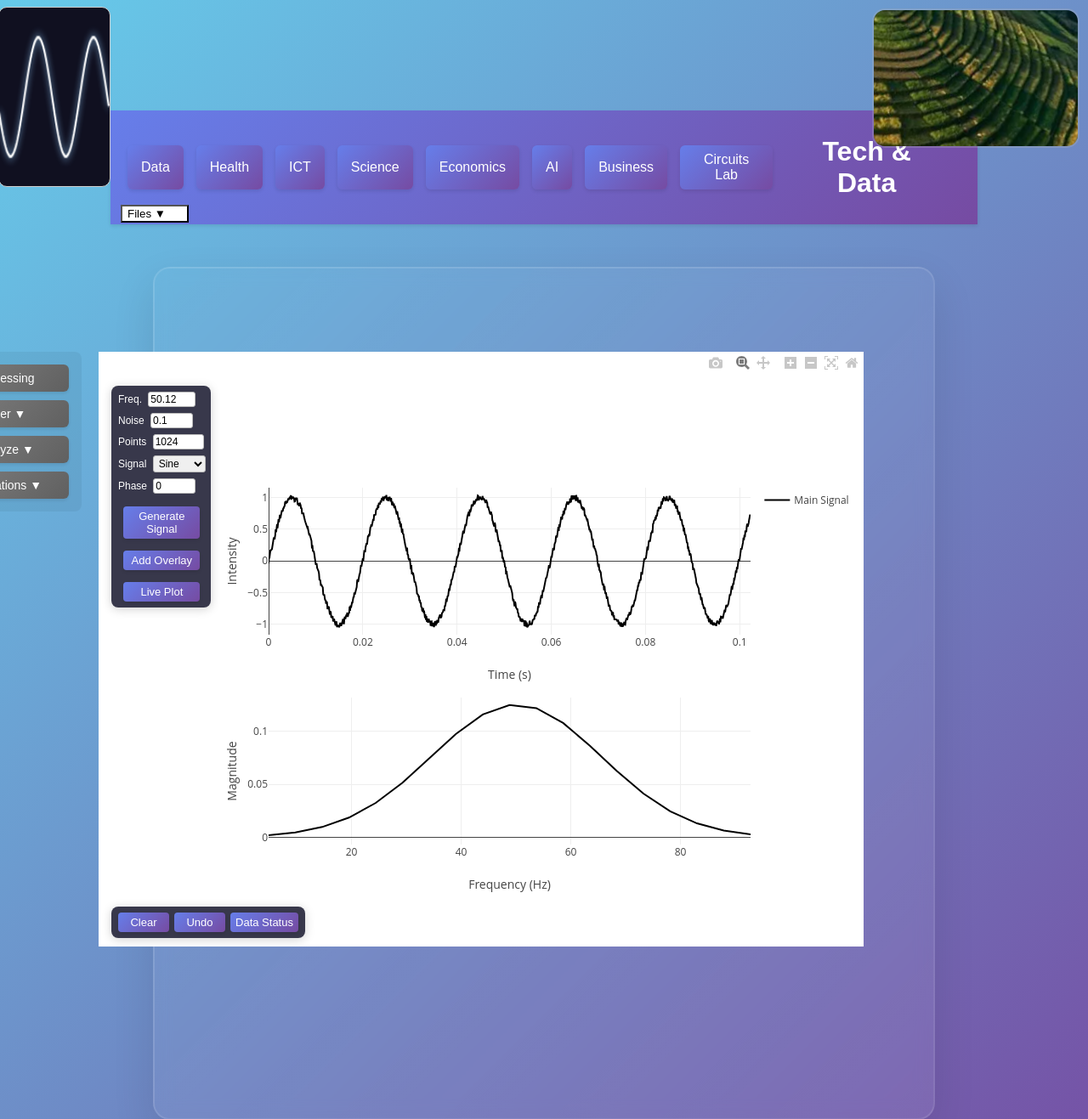
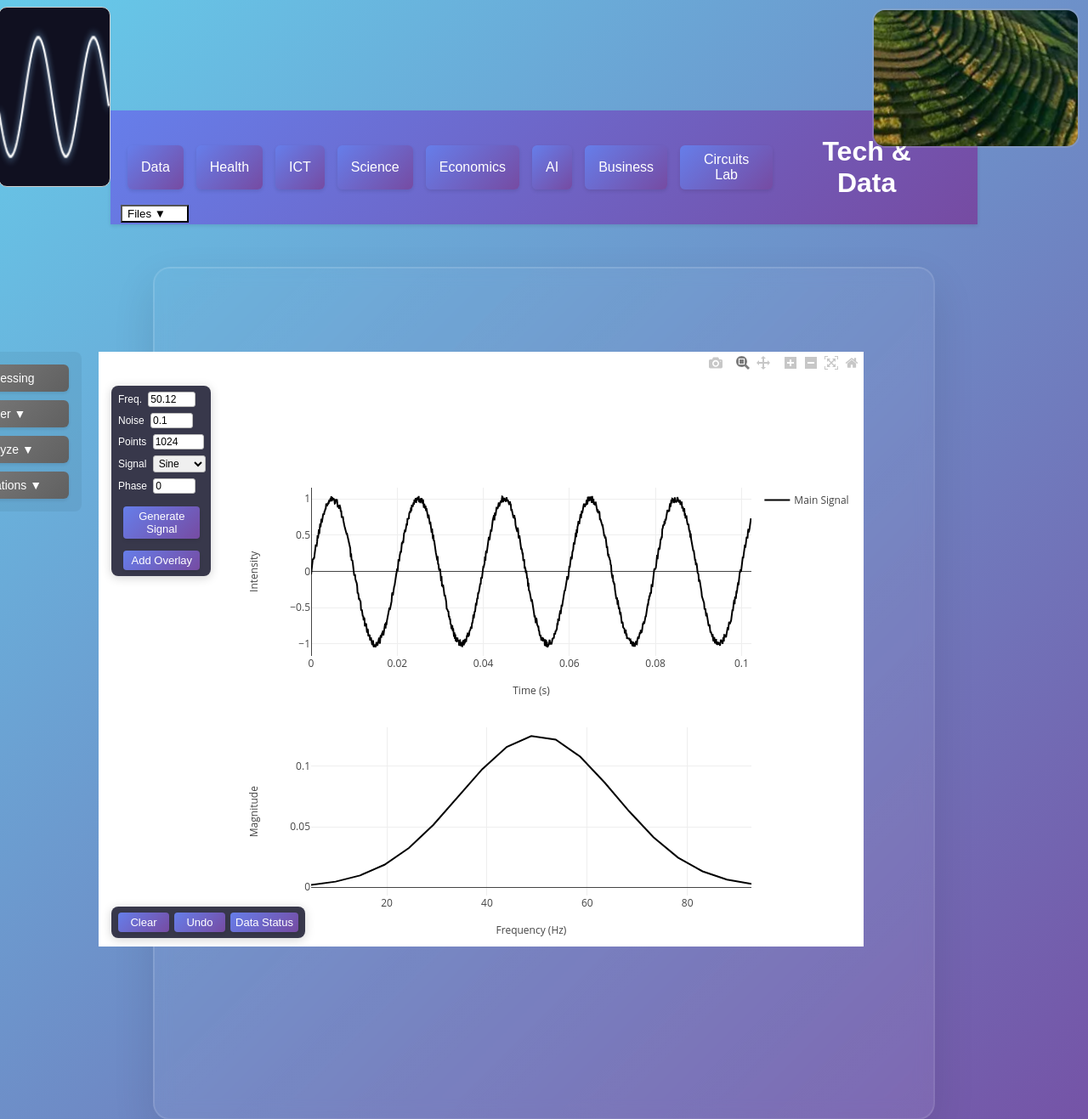
Before and after one commit to thacien20/work_proj, a Flask app: page / in a window 1280 px wide. Shown: the top 1317 px of the page at 85% size. Run offline with Flask 3, Linux system fonts and the light colour scheme; some libraries are stand-ins or nearby versions.

Commit message:
few changes

```diff
--- a/static/js/plotting.js
+++ b/static/js/plotting.js
@@ -142,11 +142,38 @@ export function plotAll() {
         grid: { rows: hasFilterResponse ? 5 : 2, columns: 1, pattern: 'independent' }, // 2 or 5 rows, 1 column
         showlegend: true, // Enable Plotly legend for all traces
         autosize: true, // Let Plotly handle sizing automatically
-        margin: { l: 200, r: 60, t: 160, b: 120 }, // Increased left margin to accommodate in-plot controls and Y-axis labels
-        xaxis: { title: 'Time (s)' }, // Top subplot x-axis (signal)
-        yaxis: { title: 'Intensity' }, // Top subplot y-axis (signal)
-        xaxis2: { title: 'Frequency (Hz)', range: fftRange || undefined }, // Second subplot x-axis (FFT), auto-zoomed
-        yaxis2: { title: 'Magnitude' } // Second subplot y-axis (FFT)
+        margin: { l: 250, r: 60, t: 160, b: 60 }, // Increased bottom margin for x-axis labels
+        xaxis: {
+            title: {
+                text: 'Time (s)',
+                standoff: 20,
+                side: 'bottom'
+            },
+            titlefont: { size: 12 }
+        }, // Top subplot x-axis (signal)
+        yaxis: {
+            title: {
+                text: 'Intensity',
+                standoff: 30
+            },
+            titlefont: { size: 12 }
+        }, // Top subplot y-axis (signal)
+        xaxis2: {
+            title: {
+                text: hasFilterResponse ? '' : 'Frequency (Hz)', // Only show if no filter response (bottom-most)
+                standoff: 20,
+                side: 'bottom'
+            },
+            titlefont: { size: 12 },
+            range: fftRange || undefined
+        }, // Second subplot x-axis (FFT), auto-zoomed
+        yaxis2: {
+            title: {
+                text: 'Magnitude',
+                standoff: 30
+            },
+            titlefont: { size: 12 }
+        } // Second subplot y-axis (FFT)
     };
 
     // --- Add filter response traces if present ---
@@ -191,12 +218,51 @@ export function plotAll() {
         });
 
         // Define axes for the three filter response subplots
-        layout.xaxis3 = { title: 'Sample Index' }; // Impulse response x-axis
-        layout.yaxis3 = { title: 'Amplitude' }; // Impulse response y-axis
-        layout.xaxis4 = { title: 'Frequency (Hz)' }; // Magnitude response x-axis
-        layout.yaxis4 = { title: 'Magnitude' }; // Magnitude response y-axis
-        layout.xaxis5 = { title: 'Frequency (Hz)' }; // Phase response x-axis
-        layout.yaxis5 = { title: 'Phase (radians)' }; // Phase response y-axis
+        layout.xaxis3 = {
+            title: {
+                text: 'Sample Index',
+                standoff: 10,
+                side: 'bottom'
+            },
+            titlefont: { size: 12 }
+        }; // Impulse response x-axis
+        layout.yaxis3 = {
+            title: {
+                text: 'Amplitude',
+                standoff: 30
+            },
+            titlefont: { size: 12 }
+        }; // Impulse response y-axis
+        layout.xaxis4 = {
+            title: {
+                text: '', // Remove frequency label - not the bottom-most
+                standoff: 20,
+                side: 'bottom'
+            },
+            titlefont: { size: 12 }
+        }; // Magnitude response x-axis
+        layout.yaxis4 = {
+            title: {
+                text: 'Magnitude',
+                standoff: 30
+            },
+            titlefont: { size: 12 }
+        }; // Magnitude response y-axis
+        layout.xaxis5 = {
+            title: {
+                text: 'Frequency (Hz)',
+                standoff: 20,
+                side: 'right' // Align to right side for clarity
+            },
+            titlefont: { size: 12 }
+        }; // Phase response x-axis
+        layout.yaxis5 = {
+            title: {
+                text: 'Phase (rad.)',
+                standoff: 30
+            },
+            titlefont: { size: 12 }
+        }; // Phase response y-axis
     }
 
     // --- Render the plot using Plotly ---
--- a/static/js/ui.js
+++ b/static/js/ui.js
@@ -9,8 +9,8 @@ import { plotAll } from './plotting.js';
 // const PLOT_WIDTH = 900;
 // const FILTER_PLOT_HEIGHT = 400;
 // const FILTER_PLOT_WIDTH = 600;
-const PLOT_MARGIN = { l: 150, r: 60, t: 160, b: 100 }; // Increased left margin to accommodate in-plot controls and Y-axis labels
-const FILTER_PLOT_MARGIN = { l: 140, r: 60, t: 160, b: 100 }; // Increased left margin to accommodate in-plot controls and Y-axis labels
+const PLOT_MARGIN = { l: 220, r: 60, t: 160, b: 150 }; // Updated margins for better label positioning
+const FILTER_PLOT_MARGIN = { l: 220, r: 60, t: 160, b: 150 }; // Updated margins for better label positioning
 
 window.addEventListener('DOMContentLoaded', () => {
     console.log('ui.js loaded');
@@ -37,20 +37,13 @@ window.addEventListener('DOMContentLoaded', () => {
         generateBtnInplot.addEventListener('click', generateSignal);
     }
 
-    // In-plot Add Overlay, Live Plot, and Deconvolution buttons
+    // In-plot Add Overlay and Deconvolution buttons
     const addOverlayBtnInplot = document.getElementById('addOverlayBtn_inplot');
     if (addOverlayBtnInplot) {
         addOverlayBtnInplot.addEventListener('click', function() {
             // Implement overlay logic here or call the correct function
             if (typeof addOverlay === 'function') addOverlay();
             else console.warn('addOverlay function not defined');
-        });
-    }
-    const livePlotBtnInplot = document.getElementById('livePlotBtn_inplot');
-    if (livePlotBtnInplot) {
-        livePlotBtnInplot.addEventListener('click', function() {
-            if (typeof livePlot === 'function') livePlot();
-            else console.warn('livePlot function not defined');
         });
     }
     const deconvBtnInplot = document.getElementById('deconvBtn_inplot');
--- a/templates/index.html
+++ b/templates/index.html
@@ -584,7 +584,6 @@
                             <!-- In-plot Generate Signal button -->
                             <button type="button" id="generateBtn_inplot">Generate Signal</button>
                             <button type="button" id="addOverlayBtn_inplot">Add Overlay</button>
-                            <button type="button" id="livePlotBtn_inplot">Live Plot</button>
                             <button type="button" id="deconvBtn_inplot" style="display:none;">Deconvolution</button>
                             <button type="button" id="applyFilterBtn_inplot" style="display:none;">Apply Filter</button>
                         </div>
```
